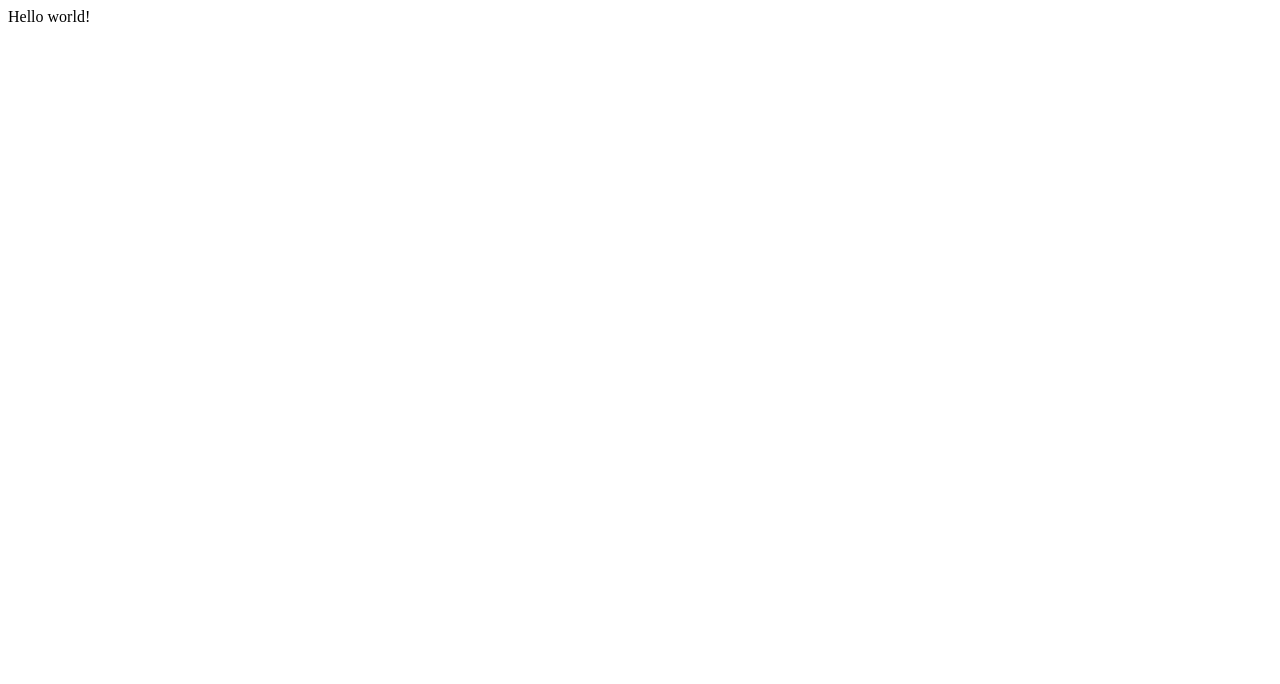
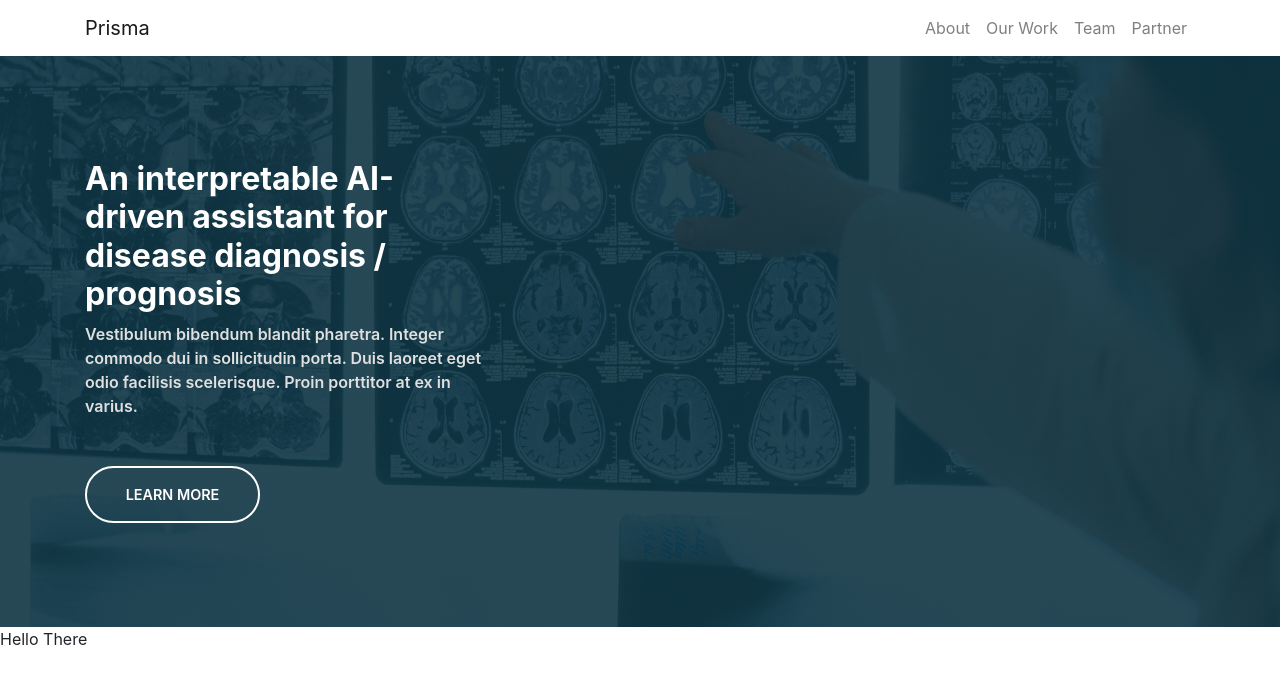
Before and after one commit to Matt-Horton/Prisma, a Gatsby site: page / in a window 1280 px wide. Built offline with nearby package versions, Linux system fonts and the light colour scheme; Gatsby itself is replaced by a stand-in of ours.

Commit message:
Initial navbar and jumbotron

```diff
--- /dev/null
+++ b/gatsby-browser.js
@@ -0,0 +1,5 @@
+// Importing the Bootstrap CSS
+import 'bootstrap/dist/css/bootstrap.min.css';
+
+// Import global styles
+import './src/styles/style.scss';
--- a/gatsby-config.js
+++ b/gatsby-config.js
@@ -6,5 +6,5 @@
 
 module.exports = {
   /* Your site config here */
-  plugins: [],
+  plugins: [`gatsby-plugin-sass`],
 }
--- a/package.json
+++ b/package.json
@@ -14,8 +14,12 @@
     "test": "echo \"Write tests! -> https://gatsby.dev/unit-testing\" && exit 1"
   },
   "dependencies": {
+    "bootstrap": "^4.5.2",
     "gatsby": "^2.24.63",
+    "gatsby-plugin-sass": "^2.3.13",
+    "node-sass": "^4.14.1",
     "react": "^16.12.0",
+    "react-bootstrap": "^1.3.0",
     "react-dom": "^16.12.0"
   },
   "devDependencies": {
--- /dev/null
+++ b/src/components/JumbotronBanner.js
@@ -0,0 +1,23 @@
+import React from 'react';
+import './JumbotronBanner.scss';
+import { Container } from 'react-bootstrap';
+
+const JumbotronBanner = () => {
+  return (
+    <div className="headerBanner">
+      <Container>
+        <div className="content-container">
+          <h2>An interpretable AI-driven assistant for disease diagnosis / prognosis</h2>
+          <p>Vestibulum bibendum blandit pharetra. Integer commodo dui in sollicitudin porta. Duis laoreet eget odio facilisis scelerisque. Proin porttitor at ex in varius.</p>
+          <a href="#">
+            <div className="banner-btn">
+              <p>Learn More</p>
+            </div>
+          </a>
+        </div>
+      </Container>
+    </div>
+  )
+}
+
+export default JumbotronBanner;
--- /dev/null
+++ b/src/components/JumbotronBanner.scss
@@ -0,0 +1,49 @@
+@import '../styles/style.scss';
+
+.headerBanner {
+  padding-top: 10rem;
+  padding-bottom: calc(10rem - 56px);
+  /*background-image: url(../images/laptop-background1.jpg);*/
+  background: linear-gradient(to right, rgba(15, 52, 67, 0.9), rgba(15, 52, 67, 0.9)), url(../images/doctor-banner.jpg);
+  background-position: center center;
+  background-size: cover;
+  min-height: 600px;
+  justify-content: center;
+}
+
+.content-container {
+  max-width: 400px;
+}
+
+.content-container h2 {
+  color: #fff;
+  font-weight: 700;
+}
+
+.content-container p {
+  color: rgb(224, 224, 224);
+  font-weight: 600;
+}
+
+.banner-btn {
+  display: block;
+  padding: 1rem;
+  border: 2px solid white;
+  border-radius: 50px;
+  width: 175px;
+  justify-content: center;
+  text-align: center;
+  margin-top: 3em;
+}
+
+.content-container a:hover {
+  text-decoration: none;
+}
+
+.banner-btn p {
+  padding: 0;
+  margin: 0;
+  text-transform: uppercase;
+  font-size: 0.9em;
+  color: #fff;
+}
--- /dev/null
+++ b/src/components/StaticNavbar.js
@@ -0,0 +1,24 @@
+import React from 'react';
+import { Navbar, Nav, NavDropdown, Container } from 'react-bootstrap';
+import './StaticNavbar.scss';
+
+const StaticNavbar = () => {
+  return (
+    <Navbar collapseOnSelect expand="lg" id="mainNav" fixed="top">
+      <Container>
+        <Navbar.Brand href="#home">Prisma</Navbar.Brand>
+        <Navbar.Toggle aria-controls="basic-navbar-nav" />
+        <Navbar.Collapse id="basic-navbar-nav" className="justify-content-end">
+          <Nav>
+            <Nav.Link href="#about">About</Nav.Link>
+            <Nav.Link href="#work">Our Work</Nav.Link>
+            <Nav.Link href="#team">Team</Nav.Link>
+            <Nav.Link href="#partner">Partner</Nav.Link>
+          </Nav>
+        </Navbar.Collapse>
+      </Container>
+    </Navbar>
+  )
+}
+
+export default StaticNavbar;
--- /dev/null
+++ b/src/components/StaticNavbar.scss
@@ -0,0 +1,7 @@
+$font-stack: Helvetica, sans-serif;
+$primary-color: #000;
+$white: #fff;
+
+.navbar {
+  background-color: $white;
+}
--- a/src/pages/index.js
+++ b/src/pages/index.js
@@ -1,5 +1,15 @@
 import React from "react"
+import StaticNavbar from '../components/StaticNavbar';
+import JumbotronBanner from "../components/JumbotronBanner";
 
-export default function Home() {
-  return <div>Hello world!</div>
+const Home = () => {
+  return (
+    <div>
+      <StaticNavbar />
+      <JumbotronBanner />
+      <p>Hello There</p>
+    </div>
+  )
 }
+
+export default Home;
--- /dev/null
+++ b/src/styles/style.scss
@@ -0,0 +1,2 @@
+$primary: #0f3443;
+$accent: #34e89e;
```
Also changed, not shown: src/images/doctor-banner.jpg (added), 1 other file.
